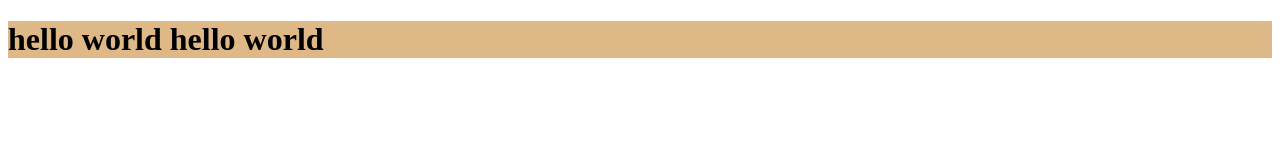
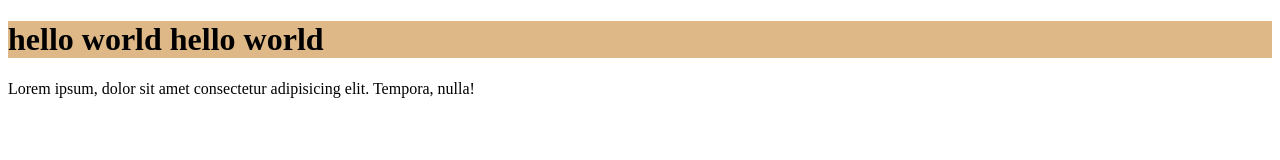
Before and after one commit to saadeddine36/cars-project, a plain HTML site: page index.html in a window 1280 px wide. Drawn offline with Linux system fonts and the light colour scheme.

Commit message:
add new <p>

```diff
--- a/index.html
+++ b/index.html
@@ -9,5 +9,6 @@
 </head>
 <body>
     <h1>hello world hello world </h1>
+    <p>Lorem ipsum, dolor sit amet consectetur adipisicing elit. Tempora, nulla!</p>
 </body>
 </html>
```
